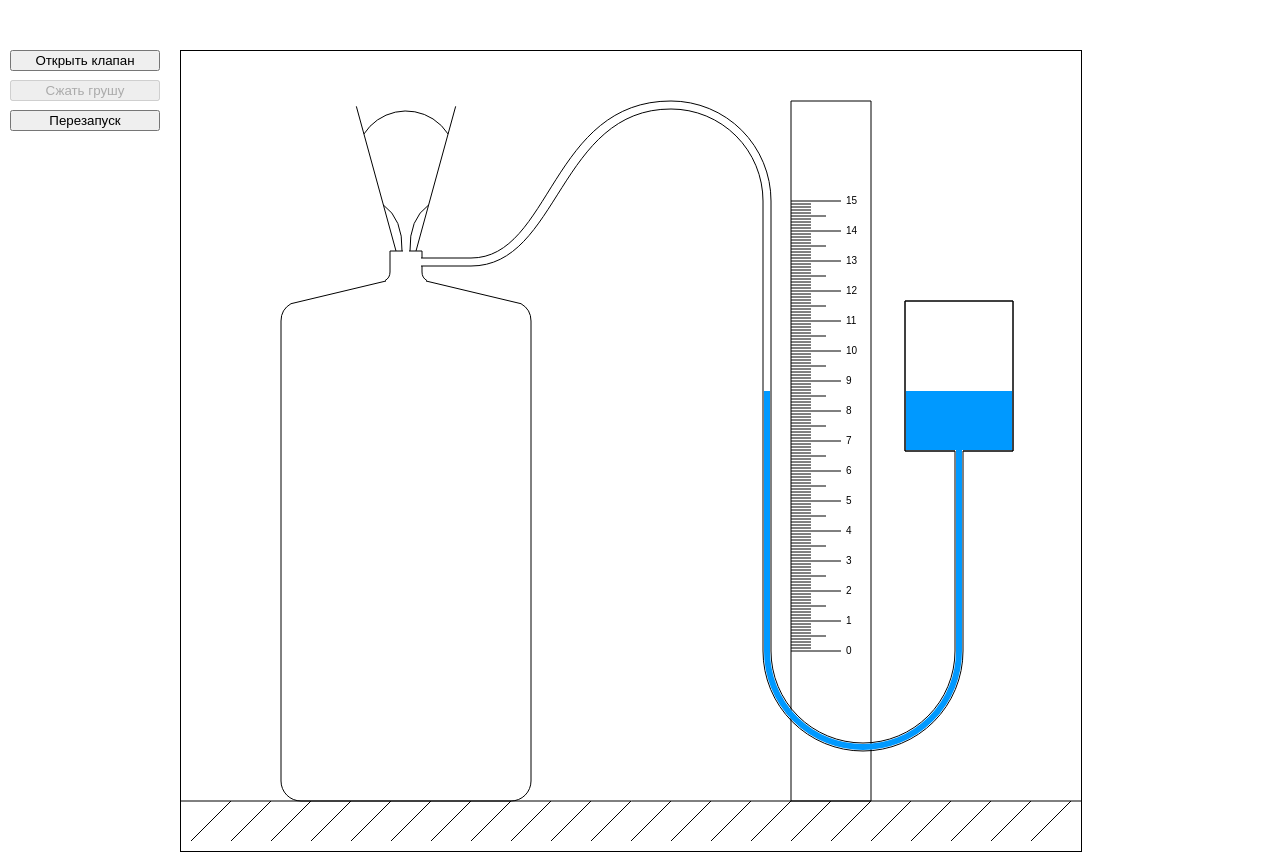
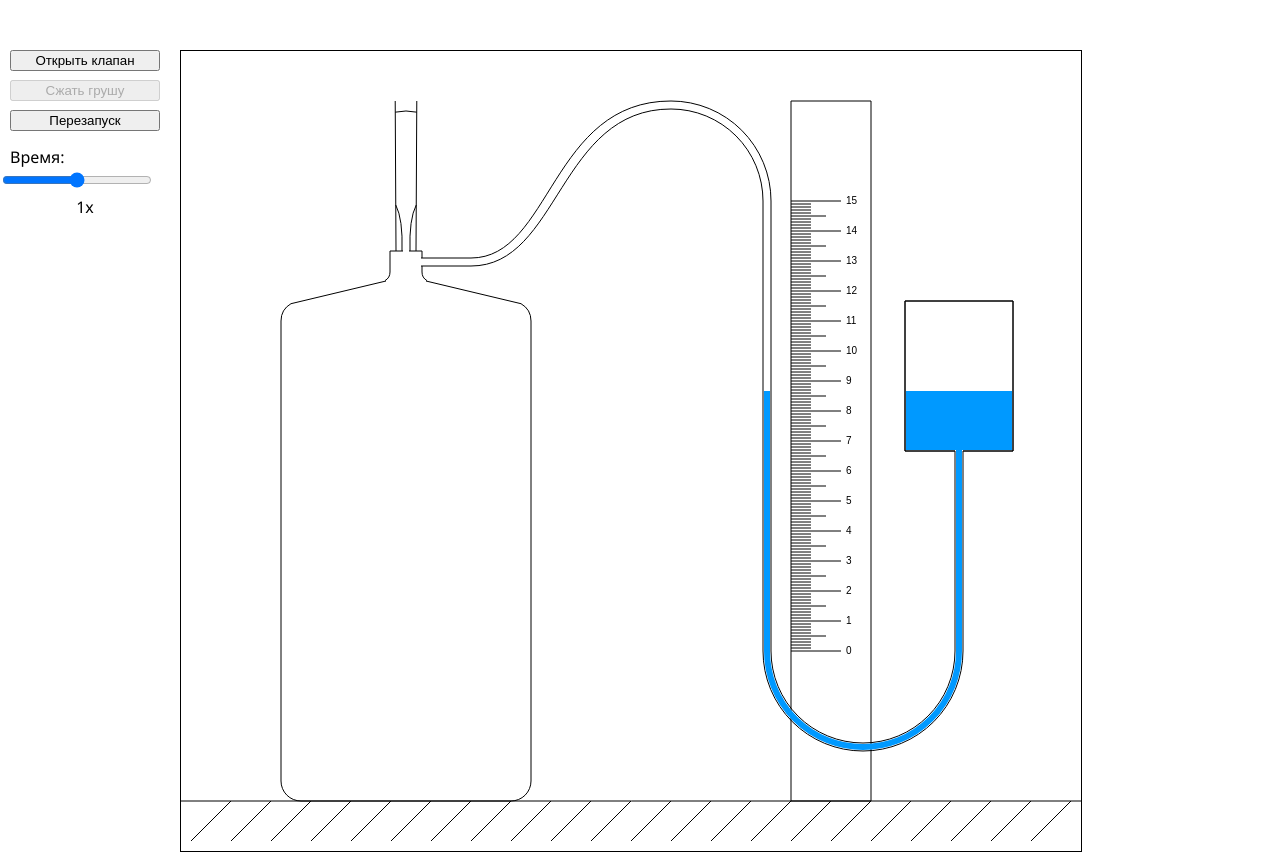
Before and after one commit to somov7/physics, a plain HTML site: page index.html in a window 1280 px wide. Both pictures are taken after a click on the button "Сжать грушу". Drawn offline with Linux system fonts and the light colour scheme.

Commit message:
Add files via upload

```diff
--- a/index.html
+++ b/index.html
@@ -10,8 +10,11 @@
 
 <input type="button" id="valveButton" onclick="changeValveState()" value="Открыть клапан">
 <input type="button" id="bulbButton" onclick="pressBulb()" value="Сжать грушу">
-<input type="button" id="resetButton" onclick="reset()" value="Перезапуск">
+<input type="button" id="resetButton" onclick="stopCycle()" value="Перезапуск">
 <input type="range" id="ballastHeight" min="0" max="400" value="200" oninput="setBallastHeight()">
+<p id="timeCaption">Время:</p>
+<p id="timeScaleCaption">1x</p>
+<input type="range" id="timeScaleRange" min="-3" max="3" value="0" oninput="changeTimeScale()">
 
 <canvas id="myCanvas" width="900px" height="800px"></canvas>
 
--- a/script.js
+++ b/script.js
@@ -5,8 +5,23 @@ var valve_state = false; // Клапан, true = открыт
 var bulb_state = true; // Груша, true = разжата
 var ballast_h = 200; // Высота балластного груза
 var bulb_close_degree = 1; // 0 - открыта, 1 - закрыта
+var bulb_press_time;
+var stop_cycle = false;
 
-var startx = -50, starty = 150;
+var lastTime;
+var thisTime;
+var deltaTime;
+
+var timeScale = 1;
+
+const startx = -50, starty = 150;
+const bulb_press_period = 150;
+
+/* Физика */
+const bulb_volume = 0.5;
+const bottle_volume = 5;
+
+/* Конец физики */
 
 function drawFloor(sx, sy){
 	ctx.beginPath();
@@ -114,18 +129,6 @@ function drawStraw(sx, sy){
 	ctx.bezierCurveTo(sx + 428, sy + 65, sx + 428, sy - 92, sx + 540, sy - 92);
 	ctx.stroke();
 
-/*	ctx.beginPath();
-	ctx.arc(sx + 340, sy - 43, 100, 0.5*Math.PI, 2*Math.PI, true);
-	ctx.lineTo(sx + 440, sy - 200);
-	ctx.stroke();
-
-	ctx.beginPath();
-	ctx.arc(sx + 340, sy - 43, 108, 0.5*Math.PI, 2*Math.PI, true);
-	ctx.lineTo(sx + 448, sy - 200);
-	ctx.stroke();
-*/
-
-
 	ctx.beginPath();
 	ctx.arc(sx + 540, sy, 100, 1.5*Math.PI, 2*Math.PI);
 	ctx.lineTo(sx + 640, sy + 450);
@@ -158,7 +161,12 @@ function drawStraw(sx, sy){
 
 function drawBulb(sx, sy){
 	var bulb_gate_r = 150;
-	bulb_close_degree = ballast_h / 400 - 0.01;
+
+	if(bulb_state)
+		bulb_close_degree = 0;
+	else
+		bulb_close_degree = Math.min((thisTime - bulb_press_time) * timeScale / bulb_press_period, 0.99);
+
 	var bulb_gate_theta = Math.PI * 0.333 * (1 - bulb_close_degree) + Math.PI * 0.5 * bulb_close_degree;
 
 	ctx.beginPath();
@@ -170,11 +178,6 @@ function drawBulb(sx, sy){
 	ctx.moveTo(sx + 285, sy + 50);
 	ctx.lineTo(sx + 285 + bulb_gate_r * Math.cos(bulb_gate_theta),sy + 50 - bulb_gate_r * Math.sin(bulb_gate_theta));
 	ctx.stroke();
-
-	/*ctx.beginPath();
-	ctx.arc(sx + 275, sy - 40, 50, 0.65*Math.PI, 0.35*Math.PI);
-	ctx.stroke();
-*/
 
 	if(bulb_close_degree > 0.1){
 
@@ -228,20 +231,6 @@ function drawBulb(sx, sy){
 		ctx.stroke();
 
 	}
-
-
-	/*if(bulb_close_degree < 0.5){
-		ctx.beginPath();
-		ctx.moveTo(sx + 279, sy + 50);
-		ctx.quadraticCurveTo(sx + 278, sy + 18, sx + 298, sy + 4);
-		ctx.stroke();
-
-		ctx.beginPath();
-		ctx.moveTo(sx + 271, sy + 50);
-		ctx.quadraticCurveTo(sx + 272, sy + 18, sx + 252, sy + 4);
-		ctx.stroke();
-	}
-	else{*/
 }
 
 function drawWater(sx, sy, water_h){
@@ -286,15 +275,21 @@ function changeValveState(){
 
 function pressBulb(){
 	bulb_state = false;
+	bulb_press_time = performance.now();
 	document.getElementById("bulbButton").disabled = true;
 	document.getElementById("ballastHeight").disabled = true;
 	document.getElementById("ballastHeight").hidden = true;
-	redraw();
+	cycle();
 }
 
 function setBallastHeight(){
 	ballast_h = parseInt(document.getElementById("ballastHeight").value, 10);
 	redraw();
+}
+
+function changeTimeScale(){
+	timeScale = Math.pow(2, document.getElementById("timeScaleRange").value);
+	document.getElementById("timeScaleCaption").innerHTML = timeScale + "x";
 }
 
 function redraw(){
@@ -312,12 +307,29 @@ function reset(){
 	valve_state = false;
 	bulb_state = true;
 	ballast_h = 200;
+	stop_cycle = false;
 	document.getElementById("bulbButton").disabled = false;
 	document.getElementById("ballastHeight").disabled = false;
 	document.getElementById("ballastHeight").hidden = false;
 	document.getElementById("ballastHeight").value = 200;
+	document.getElementById("timeScaleRange").value = 0;
 	valveButtonCaptionUpdate();
 	redraw();
 }
 
+function stopCycle(){
+	stop_cycle = true;
+}
+
+function cycle(){
+	thisTime = performance.now();
+	deltaTime = (thisTime - lastTime) * timeScale;
+	redraw();
+	lastTime = thisTime;
+	if(!stop_cycle)
+		window.requestAnimationFrame(cycle);
+	else
+		reset();
+}
+
 reset();
--- a/style.css
+++ b/style.css
@@ -46,3 +46,29 @@
 	-o-transform: rotate(-90deg);   /* Opera */
 	transform: rotate(-90deg);
 }
+
+#timeScaleRange{
+	position: absolute;
+	left: 0px;
+	top: 170px;
+	width: 150px;
+}
+
+p{
+	font-family: "Segoe UI";
+}
+
+#timeCaption{
+	position: absolute;
+	left: 10px;
+	top: 130px;
+	width: 150px;
+}
+
+#timeScaleCaption{
+	text-align: center;
+	position: absolute;
+	left: 10px;
+	top: 180px;
+	width: 150px;
+}
```
